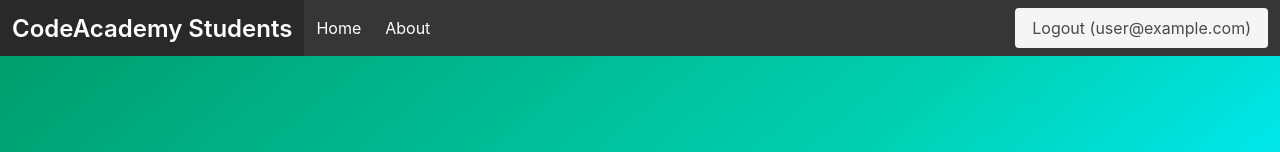
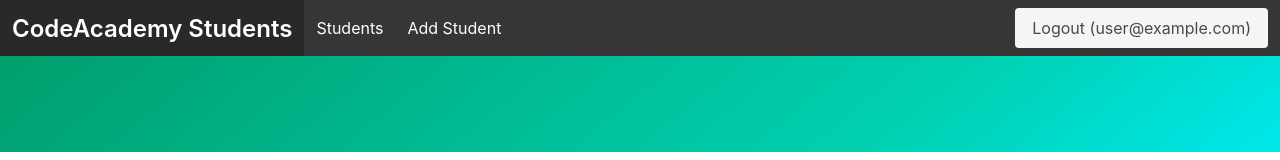
Before and after one commit to PSlekys/codeacademy-students, a Vue app: page / in a window 1280 px wide. Shown: the top 160 px of the page. Built offline with nearby package versions, Linux system fonts and the light colour scheme; no server answers; sample sign-in values are in the browser's storage.

Commit message:
changed navigation

```diff
--- a/src/components/Navigation.vue
+++ b/src/components/Navigation.vue
@@ -65,8 +65,8 @@ export default {
       loggedIn: false,
       email: "",
       links: [
-        { name: "Home", url: "/home" },
-        { name: "About", url: "/about" },
+        { name: "Students", url: "/students" },
+        { name: "Add Student", url: "/add-student" },
       ],
     };
   },
```
